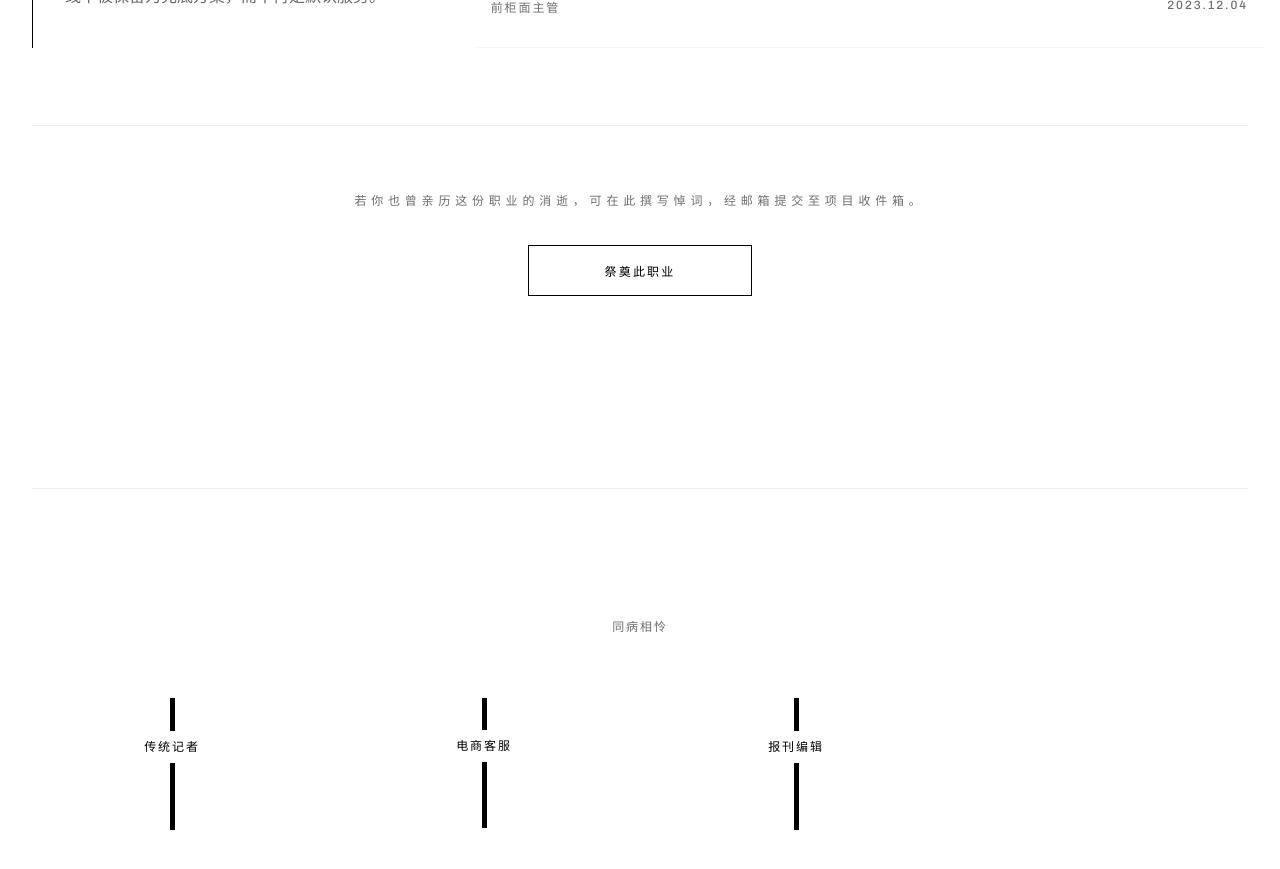
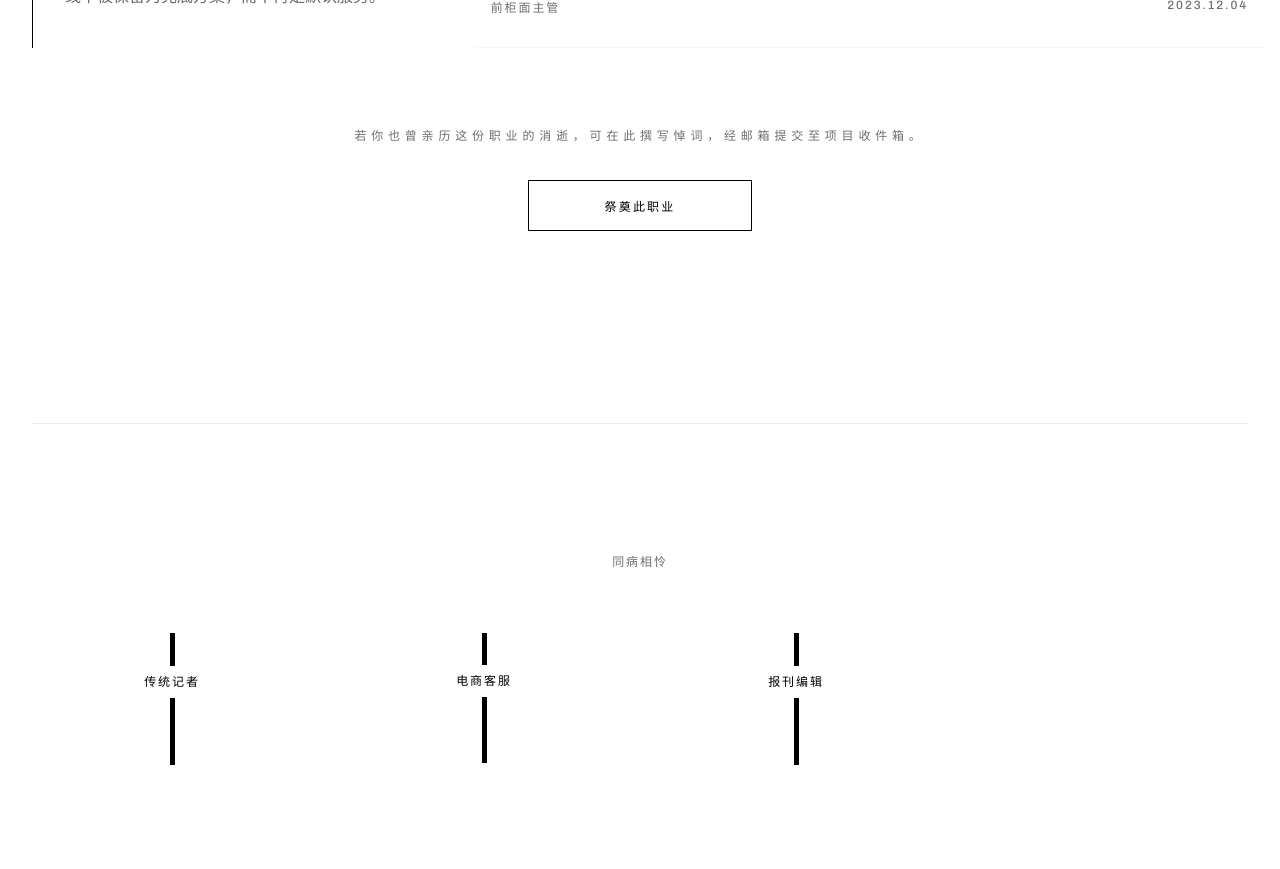
Before and after one commit to yellowlix/career-graveyard-art, a Next.js app: page /career/bank-teller in a window 1280 px wide. Shown: the part 1100-1969 px from the top of the page. Built offline with nearby package versions, Linux system fonts and the light colour scheme.

Commit message:
style(detail): remove border above memorial CTA block
Drop border-top and extra padding-top; refresh desktop detail snapshots.

Co-authored-by: yellowlix <yellowlix@users.noreply.github.com>

```diff
--- a/src/app/globals.css
+++ b/src/app/globals.css
@@ -1270,8 +1270,6 @@ button {
 /* Full-width row below the two-column detail block; matches home quote CTA sizing */
 .detail-memorial-cta {
   margin-top: clamp(3rem, 6vw, 5rem);
-  padding-top: clamp(2.5rem, 5vw, 4rem);
-  border-top: 1px solid var(--line-soft);
   display: grid;
   justify-items: center;
   gap: clamp(1.25rem, 2.5vw, 2rem);
```
Also changed, not shown: tests/site.spec.js-snapshots/career-detail-page-desktop-1280-linux.png, tests/site.spec.js-snapshots/career-detail-page-desktop-1440-linux.png.
